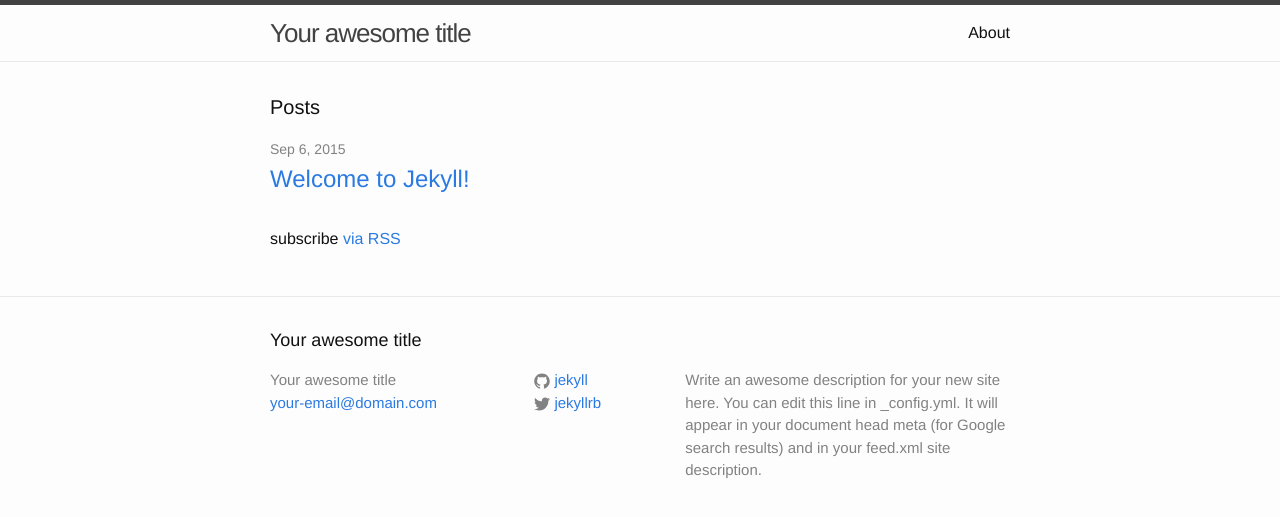
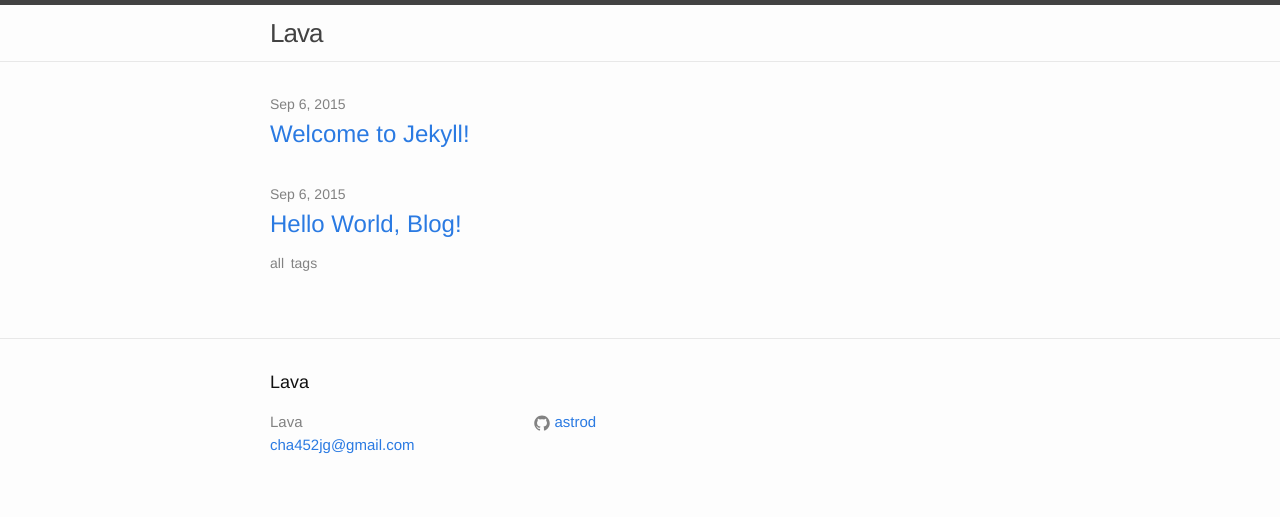
Before and after one commit to astrod/astrod.github.com, a Jekyll site: the page built from index.html, in a window 1280 px wide. Shown: the top 517 px of the page. Built offline with Jekyll 4.4.1, drawn with Linux system fonts in a browser that asks for light colours.

Commit message:
tag, index 작업

```diff
--- a/_config.yml
+++ b/_config.yml
@@ -1,14 +1,10 @@
 # Site settings
-title: Your awesome title
-email: your-email@domain.com
+title: Lava
+email: cha452jg@gmail.com
 description: > # this means to ignore newlines until "baseurl:"
-  Write an awesome description for your new site here. You can edit this
-  line in _config.yml. It will appear in your document head meta (for
-  Google search results) and in your feed.xml site description.
 baseurl: "" # the subpath of your site, e.g. /blog/
-url: "http://yourdomain.com" # the base hostname & protocol for your site
-twitter_username: jekyllrb
-github_username:  jekyll
+url: "http://astrod.github.io" # the base hostname & protocol for your site
+github_username:  astrod
 
 # Build settings
 markdown: kramdown
--- a/_includes/head.html
+++ b/_includes/head.html
@@ -9,4 +9,6 @@
   <link rel="stylesheet" href="{{ "/css/main.css" | prepend: site.baseurl }}">
   <link rel="canonical" href="{{ page.url | replace:'index.html','' | prepend: site.baseurl | prepend: site.url }}">
   <link rel="alternate" type="application/rss+xml" title="{{ site.title }}" href="{{ "/feed.xml" | prepend: site.baseurl | prepend: site.url }}" />
+  <!-- Jquery -->
+  <script src="http://code.jquery.com/jquery.min.js"></script>
 </head>
--- a/_includes/header.html
+++ b/_includes/header.html
@@ -13,12 +13,9 @@
         </svg>
       </a>
 
+      <!-- FIXME : 차후에 이 곳에 태그 리스트, 홈으로, 전체 글 리스트가 들어갈 것 -->
       <div class="trigger">
-        {% for page in site.pages %}
-          {% if page.title %}
-          <a class="page-link" href="{{ page.url | prepend: site.baseurl }}">{{ page.title }}</a>
-          {% endif %}
-        {% endfor %}
+
       </div>
     </nav>
 
--- /dev/null
+++ b/_posts/2015-09-06-make-blog.markdown
@@ -0,0 +1,7 @@
+---
+layout: post
+title:  "Hello World, Blog!"
+tags:
+- all
+- tags
+---
--- a/index.html
+++ b/index.html
@@ -3,9 +3,6 @@ layout: default
 ---
 
 <div class="home">
-
-  <h1 class="page-heading">Posts</h1>
-
   <ul class="post-list">
     {% for post in site.posts %}
       <li>
@@ -13,11 +10,14 @@ layout: default
 
         <h2>
           <a class="post-link" href="{{ post.url | prepend: site.baseurl }}">{{ post.title }}</a>
+          <div class="wraper">
+              {% for tags in post.tags %}
+                <a class="post-meta" herf="/">{{ tags }}</a>
+              {% endfor %}
+          </div>
         </h2>
       </li>
     {% endfor %}
   </ul>
 
-  <p class="rss-subscribe">subscribe <a href="{{ "/feed.xml" | prepend: site.baseurl }}">via RSS</a></p>
-
 </div>
```
Also changed, not shown: _includes/post.json (added, +11 -0 lines), search.json (added, +8 -0 lines), search/index.html (added, +7 -0 lines), 1 other file.
